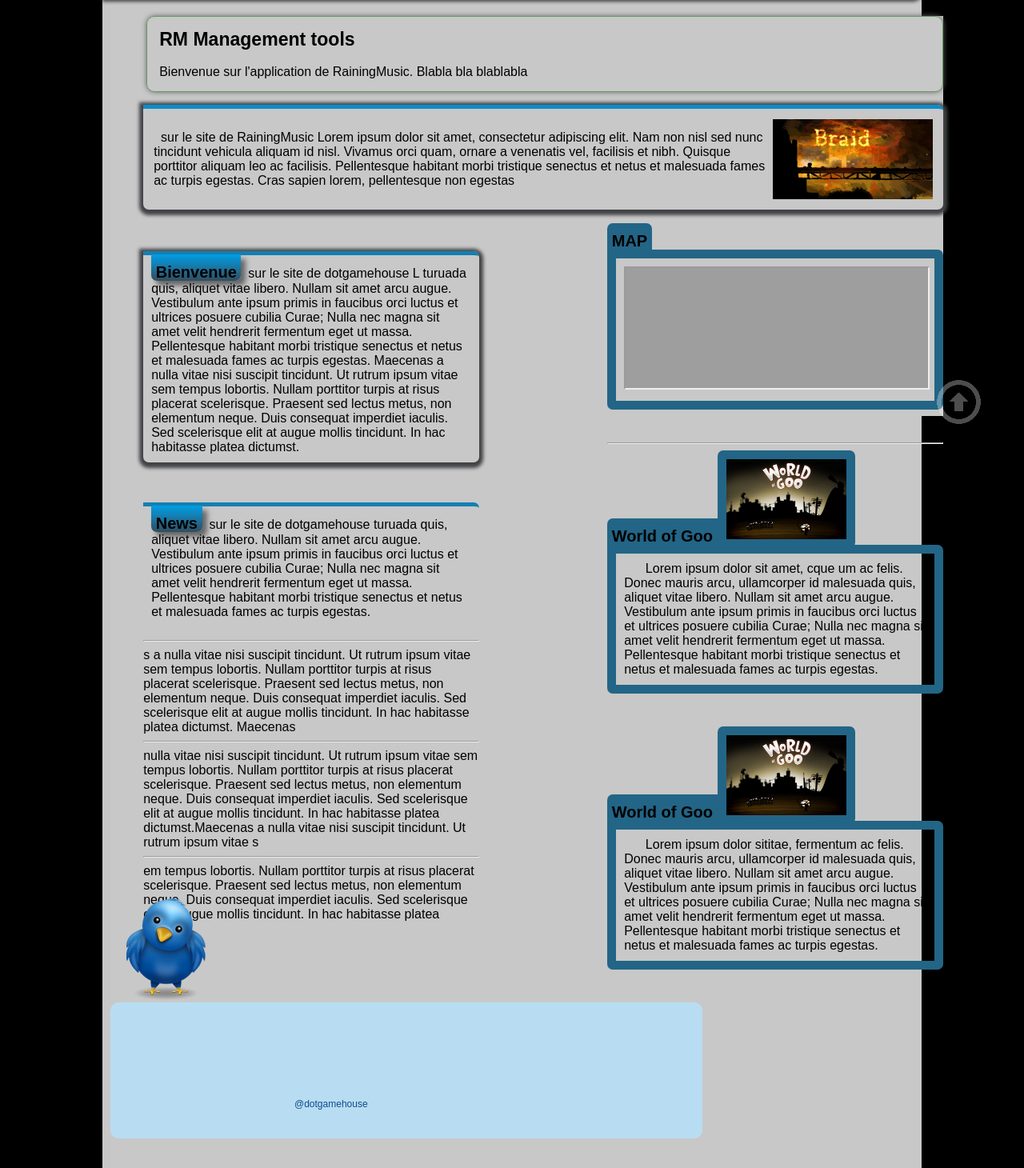
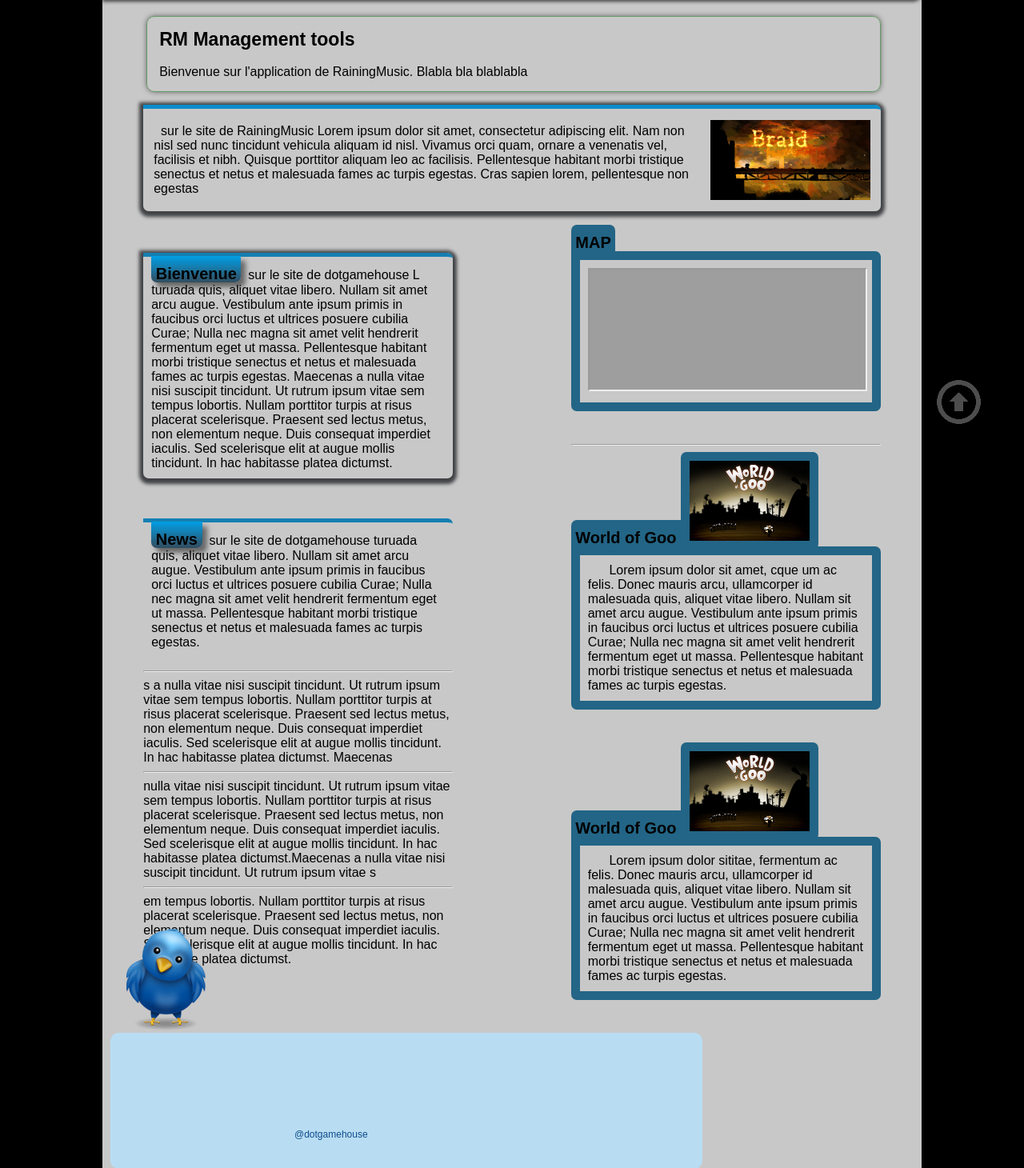
Before and after one commit to olbucaille/raining_music, a PHP site: page /HTML/index.htm in a window 1280 px wide. Shown: the part 231-1691 px from the top of the page at 80% size. Run offline with PHP 8.4, Linux system fonts and the light colour scheme; some libraries are stand-ins or nearby versions; grey boxes are pictures that could not be loaded.

Commit message:
Chanegment CSS - Adaptation du conteneur à la page

```diff
--- a/raining_music/CSS/style.css
+++ b/raining_music/CSS/style.css
@@ -9,11 +9,6 @@
 	/*background-image:url(./../pictures/RainingMusicBackground01.bmp);
 	background-attachment:fixed;
 	background-size:cover;*/
-	/*-webkit-background-size: cover; /* pour Chrome et Safari
-  	-moz-background-size: cover; /* pour Firefox
-  	-o-background-size: cover; /* pour Opera */
-
-
 	font-family:Arial, Helvetica, sans-serif;
 	font-size:medium;
 
--- a/raining_music/HTML/ContactForm.html
+++ b/raining_music/HTML/ContactForm.html
@@ -134,7 +134,7 @@
 <!-- -->
 
 
-<div class="conteneur" style="margin-left:5%; width:90%; max-width:900px; min-height:500px; height:100%; background-color:#c8c8c8; ">
+<div class="conteneur" style="margin-left:5%; width:90%; min-width:800px; height:100%; background-color:#c8c8c8; ">
 
    	<div class="main">
     	<table style="border-top:#236586 thick solid; border-radius: 0px 7px 7px 7px;	box-shadow: 0 2px 4px 5px #424346;   padding-left:10px;">
--- a/raining_music/HTML/group.html
+++ b/raining_music/HTML/group.html
@@ -128,8 +128,7 @@
 <!-- debut de la page en elle meme-->
 
 
-<div class="conteneur" style="margin-left:5%; width:90%; min-height:500px; height:100%; background-color:#c8c8c8; ">
-
+<div class="conteneur" style="margin-left:5%; width:90%; min-width:800px; height:100%; background-color:#c8c8c8; ">
 
 	<!--exemple d'element 1-->
     <p class="text"><big><big><strong>RM Management tools</strong></big></big><br /><br />Bienvenue sur l'application de RainingMusic. Blabla bla blablabla </p>	<div class="main">
--- a/raining_music/HTML/index.htm
+++ b/raining_music/HTML/index.htm
@@ -128,8 +128,7 @@
 <!-- debut de la page en elle meme-->
 
 
-<div class="conteneur" style="margin-left:5%; width:90%; min-height:500px; height:100%; background-color:#c8c8c8; ">
-
+<div class="conteneur" style="margin-left:5%; width:90%; min-width:800px; height:100%; background-color:#c8c8c8; ">
 
 	<!--exemple d'element 1-->
     <p class="text"><big><big><strong>RM Management tools</strong></big></big><br /><br />Bienvenue sur l'application de RainingMusic. Blabla bla blablabla </p>	<div class="main">
--- a/raining_music/template/accueil.php
+++ b/raining_music/template/accueil.php
@@ -4,8 +4,7 @@
 <!-- debut de la page en elle meme-->
 
 
-<div class="conteneur" style="margin-left:5%; width:90%; min-height:500px; height:100%; background-color:#c8c8c8; ">
-
+<div class="conteneur" style="margin-left:5%; width:90%; min-width:800px; height:100%; background-color:#c8c8c8; ">
 
 	<!--exemple d'element 1-->
     <p class="text"><big><big><strong>RM Management tools</strong></big></big><br /><br />Bienvenue sur l'application de RainingMusic. Blabla bla blablabla </p>	<div class="main">
```
Also changed, not shown: raining_music/HTML/indexGroup.html (line endings or trailing spaces).
